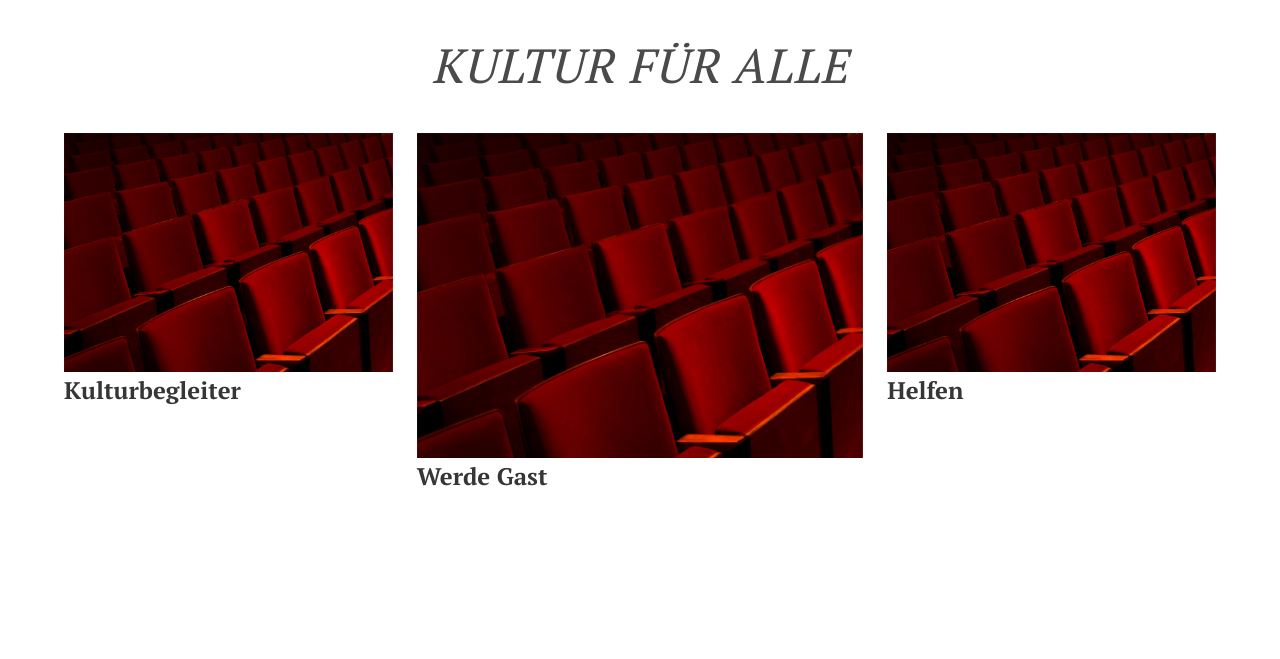
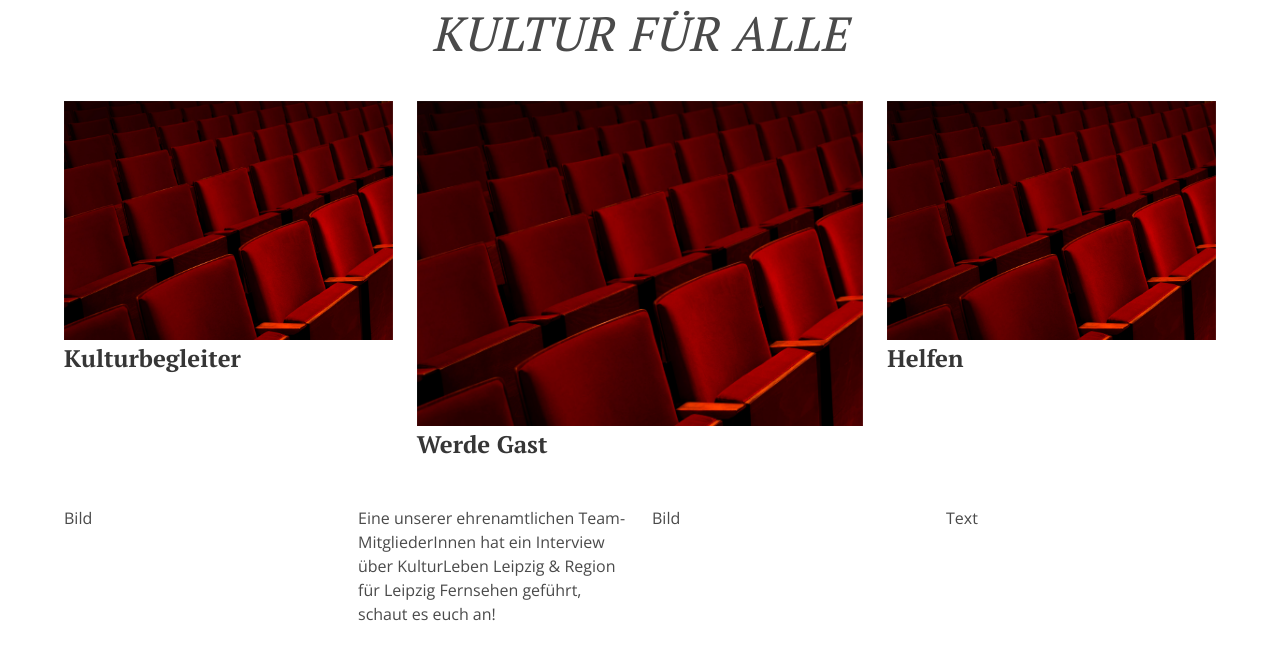
Before and after one commit to OpenTechSchool-Leipzig/kulturleben, a plain HTML site: page index.html in a window 1280 px wide. Shown: the part 115-774 px from the top of the page. Drawn offline with nearby package versions, Linux system fonts and the light colour scheme.

Commit message:
Add structure to index

```diff
--- a/index.html
+++ b/index.html
@@ -56,7 +56,7 @@
         </div>
       </nav>
     <!-- Heading -->
-    <section class="heading">
+    <section class="heading is-margin-top">
       <h1 class="is-size-1">Kultur für alle</h1>
     </section>
     <!-- CTA boxes -->
@@ -95,7 +95,21 @@
         </div>
     </section>
     <!-- News -->
-    <section>
+    <section class="add-margin-top">
+        <div class="columns is-centered">
+          <div class="column">
+              <div class="columns">
+                <div class="column">Bild</div>
+                <div class="column">Eine unserer ehrenamtlichen Team-MitgliederInnen hat ein Interview über KulturLeben Leipzig & Region für Leipzig Fernsehen geführt, schaut es euch an! </div>
+              </div>
+          </div>
+          <div class="column">
+              <div class="columns">
+                <div class="column">Bild</div>
+                <div class="column">Text</div>
+              </div>
+          </div>
+        </div>
 
     </section>
     <!-- Footer -->
--- a/website/assets/custom.css
+++ b/website/assets/custom.css
@@ -10,8 +10,11 @@ h1 {
   max-height: 6rem;
 }
 
+.add-margin-top {
+  margin-top: 2rem;
+}
+
 .heading {
-  margin-top: 2rem;
   margin-bottom: 2rem;
   text-align: center;
 }
```
Also changed, not shown: website/pages/kulturpartner.html (+0 -5 lines).
